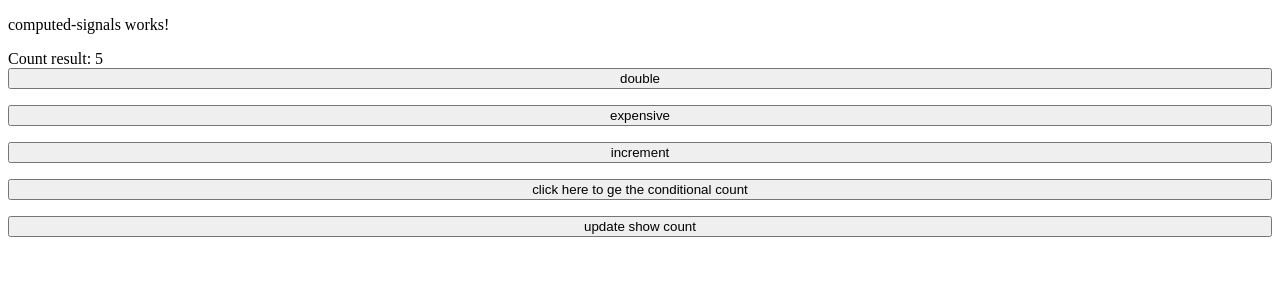
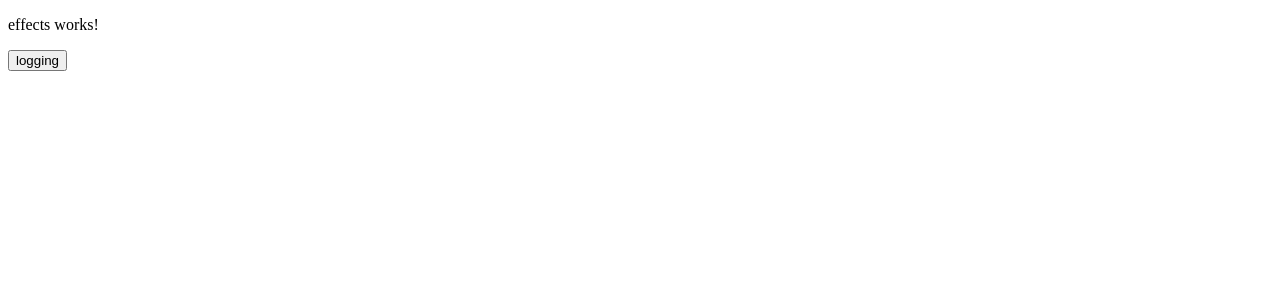
Before and after one commit to getulio-souza/signals-tutorial, an Angular app: page / in a window 1280 px wide. Shown: the top 300 px of the page. Built offline with nearby package versions, Linux system fonts and the light colour scheme.

Commit message:
feature: effect-with-signals

```diff
--- a/angular.json
+++ b/angular.json
@@ -100,5 +100,8 @@
         }
       }
     }
+  },
+  "cli": {
+    "analytics": false
   }
 }
--- a/src/app/app.component.html
+++ b/src/app/app.component.html
@@ -1,3 +1,4 @@
 <!-- <app-counter></app-counter> -->
-<app-computed-signals></app-computed-signals>
+<!-- <app-computed-signals></app-computed-signals> -->
+ <app-effects></app-effects>
 <router-outlet></router-outlet>
--- a/src/app/app.module.ts
+++ b/src/app/app.module.ts
@@ -5,12 +5,14 @@ import { AppRoutingModule } from './app-routing.module';
 import { AppComponent } from './app.component';
 import { CounterComponent } from './counter/counter.component';
 import { ComputedSignalsComponent } from './computed-signals/computed-signals.component';
+import { EffectsComponent } from './effects/effects.component';
 
 @NgModule({
   declarations: [
     AppComponent,
     CounterComponent,
-    ComputedSignalsComponent
+    ComputedSignalsComponent,
+    EffectsComponent
   ],
   imports: [
     BrowserModule,
--- /dev/null
+++ b/src/app/effects/effects.component.html
@@ -0,0 +1,3 @@
+<p>effects works!</p>
+
+<button (click)="initializeLogging()">logging</button>
--- /dev/null
+++ b/src/app/effects/effects.component.ts
@@ -0,0 +1,39 @@
+
+import { Component, effect, Injector, runInInjectionContext, signal } from '@angular/core';
+
+@Component({
+  selector: 'app-effects',
+  templateUrl: './effects.component.html',
+  styleUrls: ['./effects.component.scss']
+})
+export class EffectsComponent {
+
+  counter = signal(0)
+
+  //you can put the effect outside the constructor
+  //  but you need to assign it to a property and will become a class property
+
+  // loggingEffect = effect(()=>{
+  //   console.log(`count value called inside effect: ${this.counter}`)
+  // })
+
+  constructor(
+    private injector: Injector
+  ){}
+
+  // initializeLogging(){
+  //   runInInjectionContext(this.injector, ()=> {
+  //     effect(()=>{
+  //       console.log(`count value called inside effect: ${this.counter()}`)
+  //     })
+  //   })
+  // }
+
+  initializeLogging(){
+      effect(()=>{
+        console.log(`count value called inside effect: ${this.counter()}`)
+      },
+      {injector: this.injector}
+    )
+  }
+}
```
Also changed, not shown: src/app/effects/effects.component.scss (added), 1 other file (tests, documents, lock files or other folders).
